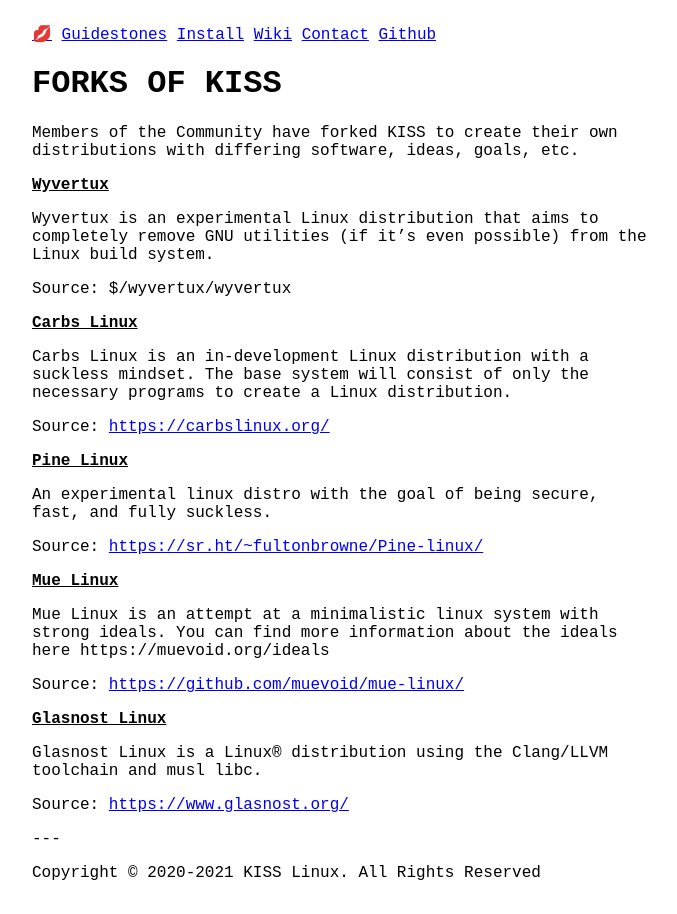
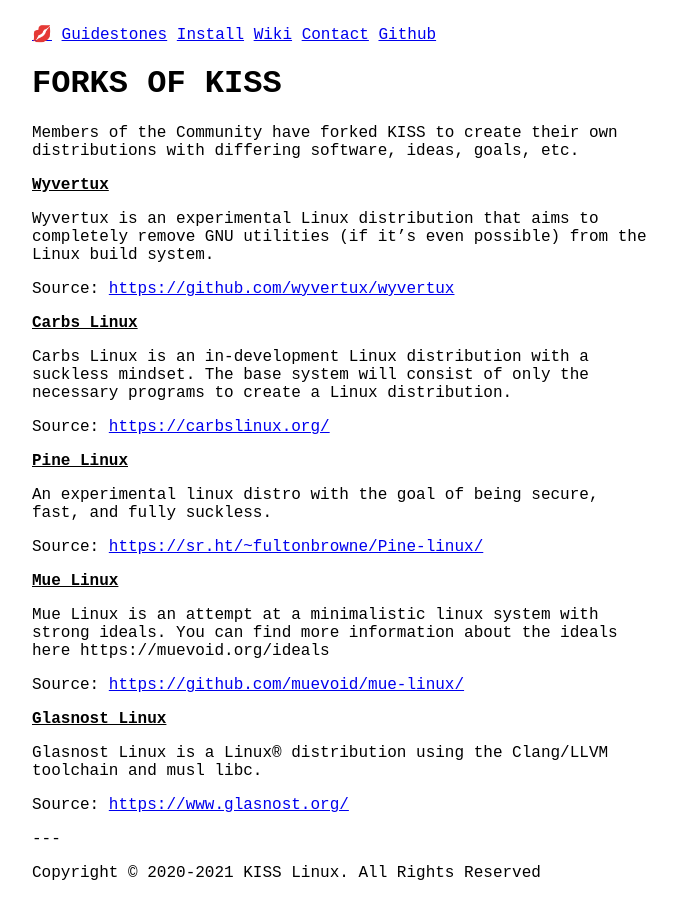
Before and after one commit to mcpcpc/k1ss, a Jekyll site: the page built from wiki/community/forks.md, in a window 1280 px wide. Shown: the whole page, without its empty margins (296-973 px from the left). Built offline with Jekyll 4.4.1, drawn with Linux system fonts in a browser that asks for light colours; our own code applies the rules of GitHub Pages for plain Markdown files; part of the change alters nothing that is shown.

```diff
--- a/wiki/community/forks.md
+++ b/wiki/community/forks.md
@@ -10,7 +10,7 @@ Wyvertux
 Wyvertux is an experimental Linux distribution that aims to completely remove
 GNU utilities (if it's even possible) from the Linux build system.
 
-Source: $/wyvertux/wyvertux
+Source: <{{ site.kiss.gh }}/wyvertux/wyvertux>
 
 Carbs Linux
 -----------
```
